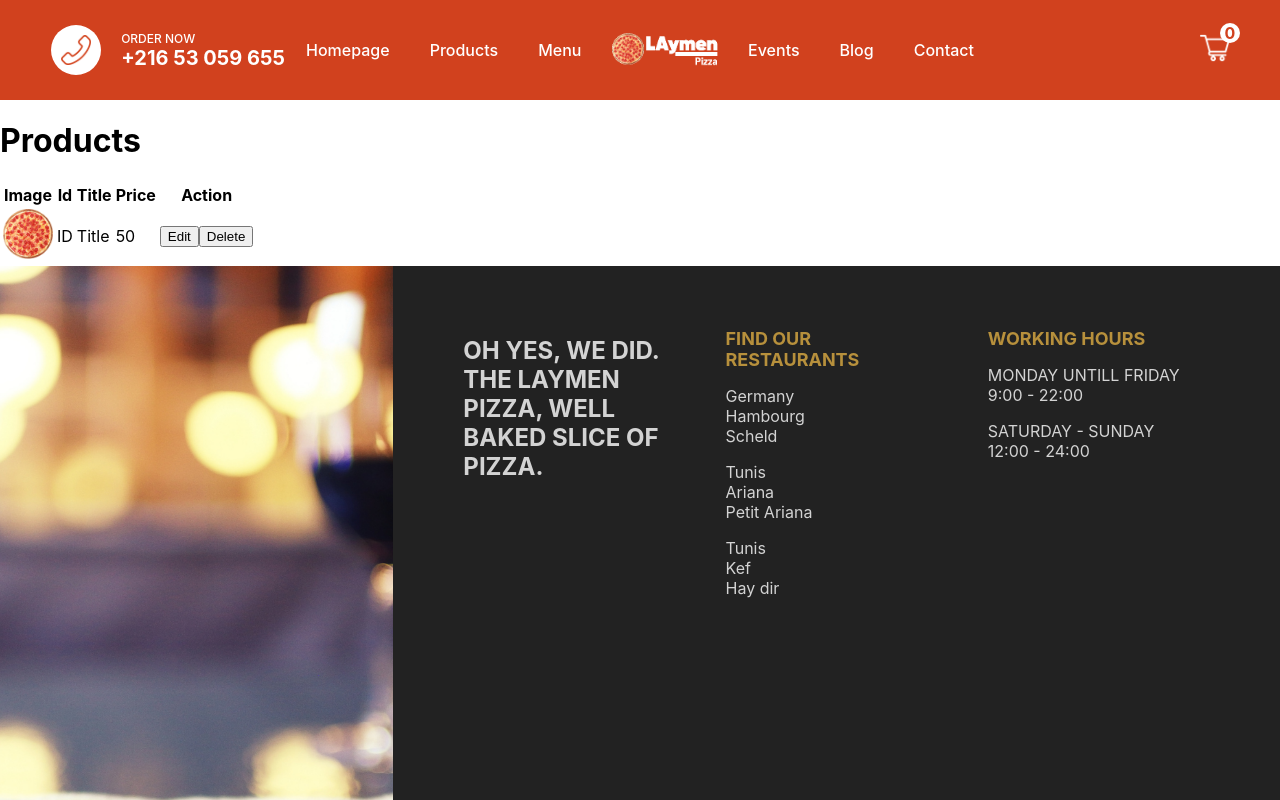
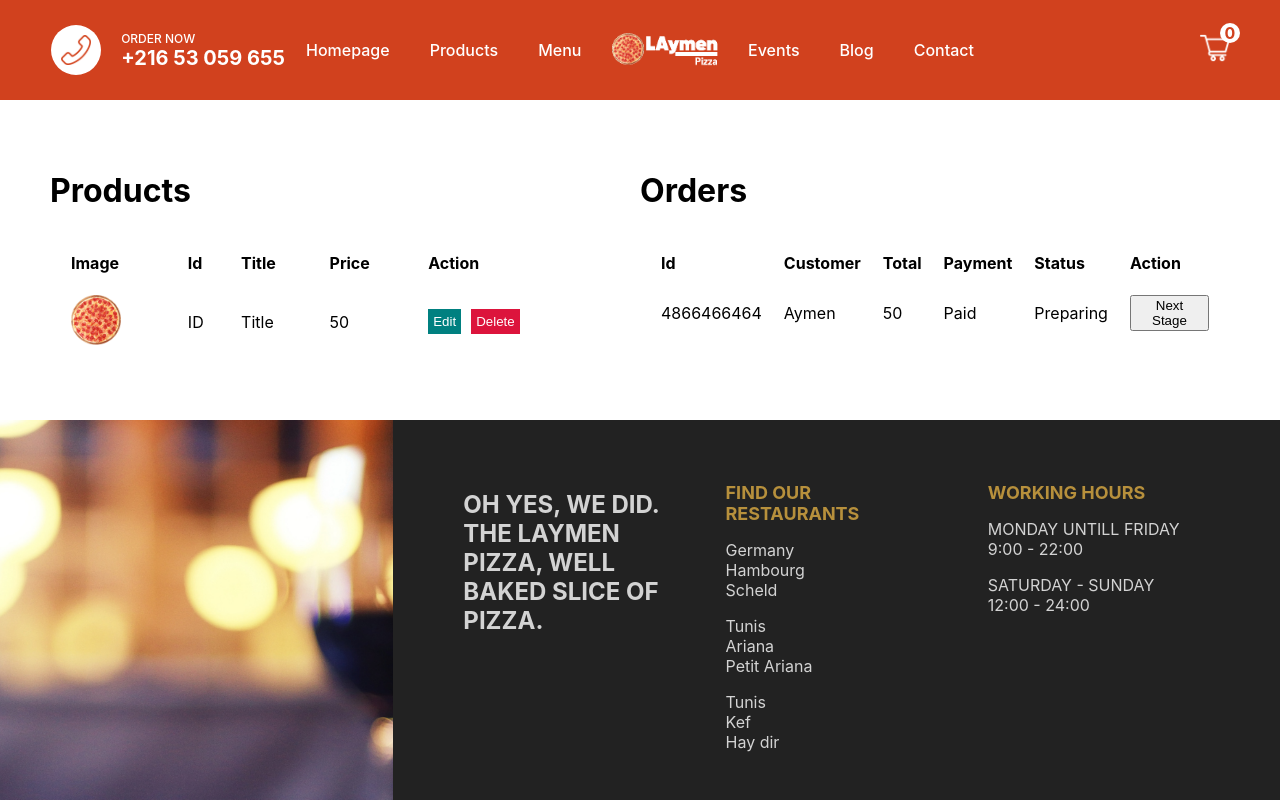
Before and after one commit to aymenouer/restaurant-app-client, a Next.js app: page /admin in a window 1280 px wide. Shown: the top 800 px of the page. Built offline with nearby package versions, Linux system fonts and the light colour scheme.

Commit message:
add desgin to admin page

```diff
--- a/pages/admin/index.jsx
+++ b/pages/admin/index.jsx
@@ -53,7 +53,50 @@ const index = () => {
         </table>
       </div>
       <div className={styles.item} >
+      <h1 className={styles.title} >Orders</h1>
+      <table className={styles.table}>
+          <thead>
+            <tr className={styles.trTitle}>
 
+              <th>Id</th>
+              <th>Customer</th>
+              <th>Total</th>
+              <th>Payment</th>
+              <th>Status</th>
+              <th>Action</th>
+            </tr>
+          </thead>
+
+          <tbody>
+            <tr  className={styles.tr}>
+              <td>
+             4866466464
+
+              </td>
+              <td>
+                Aymen
+               </td>
+              <td>
+                50
+               </td>
+              <td>
+                Paid
+               </td>
+              <td>
+                Preparing
+               </td>
+              <td>
+                <button >Next Stage</button>
+               </td>
+
+
+
+            </tr>
+
+
+
+          </tbody>
+        </table>
       </div>
 
 
--- a/styles/Admin.module.css
+++ b/styles/Admin.module.css
@@ -1,3 +1,28 @@
 .container{
+    padding: 50px;
+    display: flex;
+}
+.item{
+    flex: 1;
+}
 
+.table{
+    width: 100%;
+    border-spacing: 20px;
+    text-align: left;
 }
+
+.button{
+    border: none;
+    color: white;
+    padding: 5px;
+    cursor: pointer;
+}
+.button:first-child{
+    background-color: teal;
+    margin-right: 10px;
+}
+.button:last-child{
+    background-color: crimson;
+    margin-right: 10px;
+}
```
